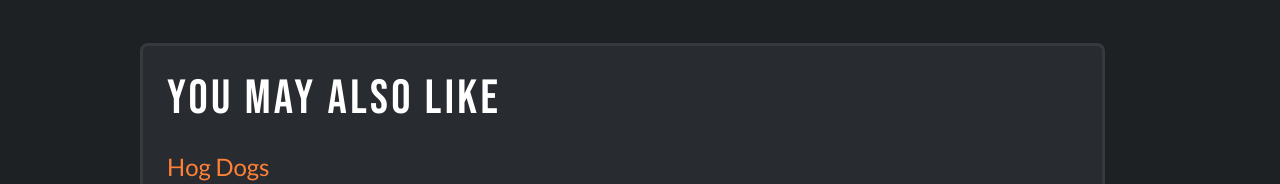
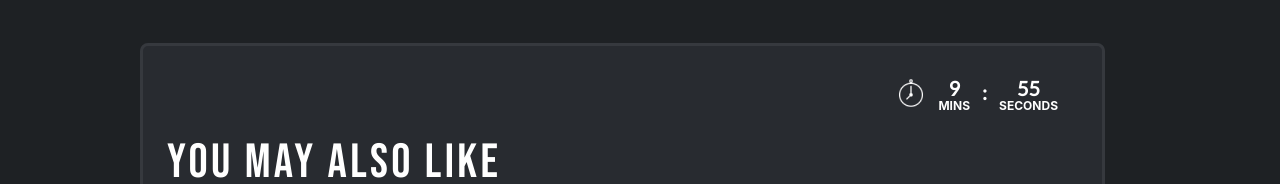
Before and after one commit to TATP-Project/movieverse-frontend, a React (Create React App) app: page /food in a window 1280 px wide. Shown: the part 207-391 px from the top of the page. Built offline with nearby package versions, Linux system fonts and the light colour scheme; no server answers; a web font is replaced by a local one.

Commit message:
feat: add timer

```diff
--- a/src/api/movieSessions.js
+++ b/src/api/movieSessions.js
@@ -1,8 +1,8 @@
 import axios from "axios";
 
 const api = axios.create({
-  baseURL: "https://movieverse-backend-staging.up.railway.app/",
-// baseURL:"http://localhost:8080/"
+  // baseURL: "https://movieverse-backend-staging.up.railway.app/",
+baseURL:"http://localhost:8080/"
 });
 
 export const getSeatsByMovieSessionId = (movieSessionId) => {
@@ -12,3 +12,7 @@ export const getSeatsByMovieSessionId = (movieSessionId) => {
 export const getMovieSessionsByMovieId = (movieId) => {
   return api.get(`/movie-sessions?movieId=${movieId}`);
 };
+
+export const updateSeatsByMovieSessionId = (id, data) => {
+  return api.put(`/movie-sessions/${id}/seats`, data);
+};
--- a/src/app/store.js
+++ b/src/app/store.js
@@ -5,7 +5,7 @@ import movieSessionReducer from "../features/movieTimeslots/movieSessionSlice";
 import foodSelectionReducer from "../features/food/foodSlice";
 import loadingReducer from "../features/loading/loadingSlice";
 import ticketIdReducer from "../features/ticketInfo/ticketSlice";
-
+import countdownTimerReducer from "../features/counter/countdownTimerSlice"
 
 export const store = configureStore({
     reducer: {
@@ -15,5 +15,6 @@ export const store = configureStore({
         foodSelection: foodSelectionReducer,
         loading: loadingReducer,
         ticketId: ticketIdReducer,
+        countdownTimer: countdownTimerReducer,
     },
 });
--- /dev/null
+++ b/src/features/counter/CountdownTimer.css
@@ -0,0 +1,54 @@
+.expired-notice {
+    text-align: center;
+    padding: 2rem;
+    border: 1px solid #ebebeb;
+    border-radius: 0.25rem;
+    margin: 0.5rem;
+  }
+
+  .expired-notice > span {
+    font-size: 2.5rem;
+    font-weight: bold;
+    color: red;
+  }
+
+  .expired-notice > p {
+    font-size: 1.5rem;
+  }
+
+  .show-counter {
+    display: flex;
+    flex-direction: row;
+    justify-content: right;
+    align-items: right;
+    font-weight: 700;
+    font-size: 1.25rem;
+    line-height: 1.75rem;
+    padding: 0.5rem;
+    border-radius: 0.25rem;
+    text-decoration: none;
+    color: white;
+  }
+
+
+  .show-counter .countdown {
+    line-height: 1.25rem;
+    padding: 0 0.75rem 0 0.75rem;
+    align-items: center;
+    display: flex;
+    flex-direction: column;
+  }
+
+  .show-counter .countdown.danger {
+    color: #ff0000;
+  }
+
+  .show-counter .countdown > p {
+    margin: 0;
+  }
+
+  .show-counter .countdown > span {
+    text-transform: uppercase;
+    font-size: 0.75rem;
+    line-height: 1rem;
+  }
--- /dev/null
+++ b/src/features/counter/CountdownTimer.js
@@ -0,0 +1,48 @@
+import React from 'react';
+import DateTimeDisplay from './DateTimeDisplay';
+import { useCountdown } from './useCountdown';
+import './CountdownTimer.css'
+import Timer from "./timer.png"
+import { Row, Col } from "antd";
+
+const ExpiredNotice = () => {
+  return (
+    <div className="expired-notice">
+      <span>Expired!!!</span>
+      <p>Please select a future date and time.</p>
+    </div>
+  );
+};
+
+const ShowCounter = ({ minutes, seconds }) => {
+  return (
+    <div className="show-counter">
+        <Row>
+            <Col>
+                <img className="clock" src={Timer} alt="timer" />
+            </Col>
+        </Row>
+        <DateTimeDisplay value={minutes} type={'Mins'} isDanger={false} />
+        <p>:</p>
+        <DateTimeDisplay value={seconds} type={'Seconds'} isDanger={false} />
+
+    </div>
+  );
+};
+
+const CountdownTimer = ({targetDate}) => {
+  const [days, hours, minutes, seconds] = useCountdown(targetDate);
+
+  if (days + hours + minutes + seconds <= 0) {
+    return <ExpiredNotice />;
+  } else {
+    return (
+      <ShowCounter
+        minutes={minutes}
+        seconds={seconds}
+      />
+    );
+  }
+};
+
+export default CountdownTimer;
--- /dev/null
+++ b/src/features/counter/DateTimeDisplay.js
@@ -0,0 +1,12 @@
+import React from 'react';
+
+const DateTimeDisplay = ({ value, type, isDanger }) => {
+  return (
+    <div className={isDanger ? 'countdown danger' : 'countdown'}>
+        <p>{value}</p>
+        <span>{type}</span>
+    </div>
+  );
+};
+
+export default DateTimeDisplay
--- /dev/null
+++ b/src/features/counter/countdownTimerSlice.js
@@ -0,0 +1,20 @@
+import { createSlice } from "@reduxjs/toolkit";
+
+const initTimer = {
+    targetDate: 0
+}
+
+
+export const countdownTimerSlice = createSlice({
+  name: "CountdownTimer",
+  initialState: initTimer,
+  reducers: {
+    setTimer: (state, action) => {
+        state.targetDate = action.payload
+    },
+  },
+});
+
+export const { setTimer } = countdownTimerSlice.actions;
+
+export default countdownTimerSlice.reducer;
--- /dev/null
+++ b/src/features/counter/useCountdown.js
@@ -0,0 +1,35 @@
+import { useEffect, useState } from 'react';
+
+
+
+const useCountdown = (targetDate) => {
+  const countDownDate = new Date(targetDate).getTime();
+
+  const [countDown, setCountDown] = useState(
+    countDownDate - new Date().getTime()
+  );
+
+  useEffect(() => {
+    const interval = setInterval(() => {
+      setCountDown(countDownDate - new Date().getTime());
+    }, 1000);
+
+    return () => clearInterval(interval);
+  }, [countDownDate]);
+
+  return getReturnValues(countDown);
+};
+
+const getReturnValues = (countDown) => {
+  // calculate time left
+  const days = Math.floor(countDown / (1000 * 60 * 60 * 24));
+  const hours = Math.floor(
+    (countDown % (1000 * 60 * 60 * 24)) / (1000 * 60 * 60)
+  );
+  const minutes = Math.floor((countDown % (1000 * 60 * 60)) / (1000 * 60));
+  const seconds = Math.floor((countDown % (1000 * 60)) / 1000);
+
+  return [days, hours, minutes, seconds];
+};
+
+export { useCountdown };
--- a/src/features/food/FoodList.js
+++ b/src/features/food/FoodList.js
@@ -5,12 +5,12 @@ import { Col, Row, Card, Space } from 'antd';
 import { useDispatch } from "react-redux";
 import { setSelectedFood } from "./foodSlice";
 import { useNavigate } from "react-router-dom";
-
+import CountdownTimer from "../counter/CountdownTimer"
 import TotalAmount from "../ticketInfo/TotalAmount";
 import ConfirmButton from "../button/ConfirmButton";
 import FoodCard from "./FoodCard";
 import "./FoodList.css";
-
+import { setTimer } from "../counter/countdownTimerSlice"
 import { toggleLoading } from "../loading/loadingSlice";
 
 export default function FoodPage() {
@@ -19,6 +19,12 @@ export default function FoodPage() {
     const navigate = useNavigate();
     const [foods, setFoods] = useState([]);
     const [selectedFood, setCurrentSelectedFood] = useState({});
+
+    const TEN_MINS_IN_MS = 10 * 60 * 1000;
+    const NOW_IN_MS = new Date().getTime();
+    const targetDate = NOW_IN_MS + TEN_MINS_IN_MS;
+    dispatch(setTimer(targetDate))
+
     useEffect(() => {
         dispatch(toggleLoading(1))
         getFoods().then((response) => {
@@ -59,6 +65,9 @@ export default function FoodPage() {
             <Card className="foodMainList" style={{top: "50px"}} >
                 <Space direction="vertical" size="large" style={{display:"flex"}}>
                     <Row >
+                        <Col span={24}>
+                          <CountdownTimer targetDate={targetDate}/>
+                        </Col>
                         <Col span={24}>
                             <div className="foodtitle">YOU MAY ALSO LIKE</div>
                         </Col>
--- a/src/features/seats/Seat.css
+++ b/src/features/seats/Seat.css
@@ -41,3 +41,8 @@
   border: 2px solid rgba(255, 255, 255, 0.1);
   color: rgba(255, 255, 255, 0.1);
 }
+
+.seatReserved {
+  border: 2px solid rgba(255, 255, 255, 0.1);
+  color: rgba(255, 255, 255, 0.1);
+}
--- a/src/features/seats/Seat.js
+++ b/src/features/seats/Seat.js
@@ -2,6 +2,7 @@ import React from "react";
 import "./Seat.css";
 const RESERVED = "RESERVED";
 const SOLD = "SOLD";
+const SELECTED="SELECTED"
 
 export default function Seat({
     id,
@@ -24,6 +25,8 @@ export default function Seat({
                     status === SOLD
                         ? "seatSold"
                         : status === RESERVED
+                        ? "seatReserved"
+                        : status === SELECTED
                         ? "seatSelected"
                         : "seatAvailable"
                 }`}
@@ -31,7 +34,7 @@ export default function Seat({
                     handleSeatClick();
                 }}
             >
-                {status === SOLD ? "X" : column}
+                {status === SOLD ? "X" : status === RESERVED ? "R" : column}
             </div>
             {showStatus && (
                 <div className="seatDescriptionBox seatText">
--- a/src/features/ticketInfo/TicketInfo.js
+++ b/src/features/ticketInfo/TicketInfo.js
@@ -9,7 +9,7 @@ import ConfirmButton from "../button/ConfirmButton";
 import { useNavigate } from "react-router-dom";
 import { postTicket } from "../../api/ticketInfo";
 import { setTicketId } from "./ticketSlice";
-
+import CountdownTimer from "../counter/CountdownTimer";
 
 export default function TicketInfo() {
     const navigate = useNavigate();
@@ -19,6 +19,7 @@ export default function TicketInfo() {
     const food = useSelector((state) => state.foodSelection);
     const date = new Date(session.timeslot.startDateTime);
     const dispatch = useDispatch();
+    const targetDate = useSelector((state) => state.countdownTimer.targetDate);
 
     const calculateTotalAmount = () => {
         var foodTotal = Object.keys(food).reduce((total, id) => {
@@ -52,6 +53,7 @@ export default function TicketInfo() {
         <div>
             <div className="wrapper">
                 <div className={"movieTitle"} style={{ width: "100%" }}>
+                    <CountdownTimer targetDate={targetDate}/>
                     {movie.name}
                 </div>
                 <div className={"ticketInfo"}>
```
Also changed, not shown: src/features/seats/SeatSelection.js (+16 -7 lines), src/features/counter/timer.png (added).
